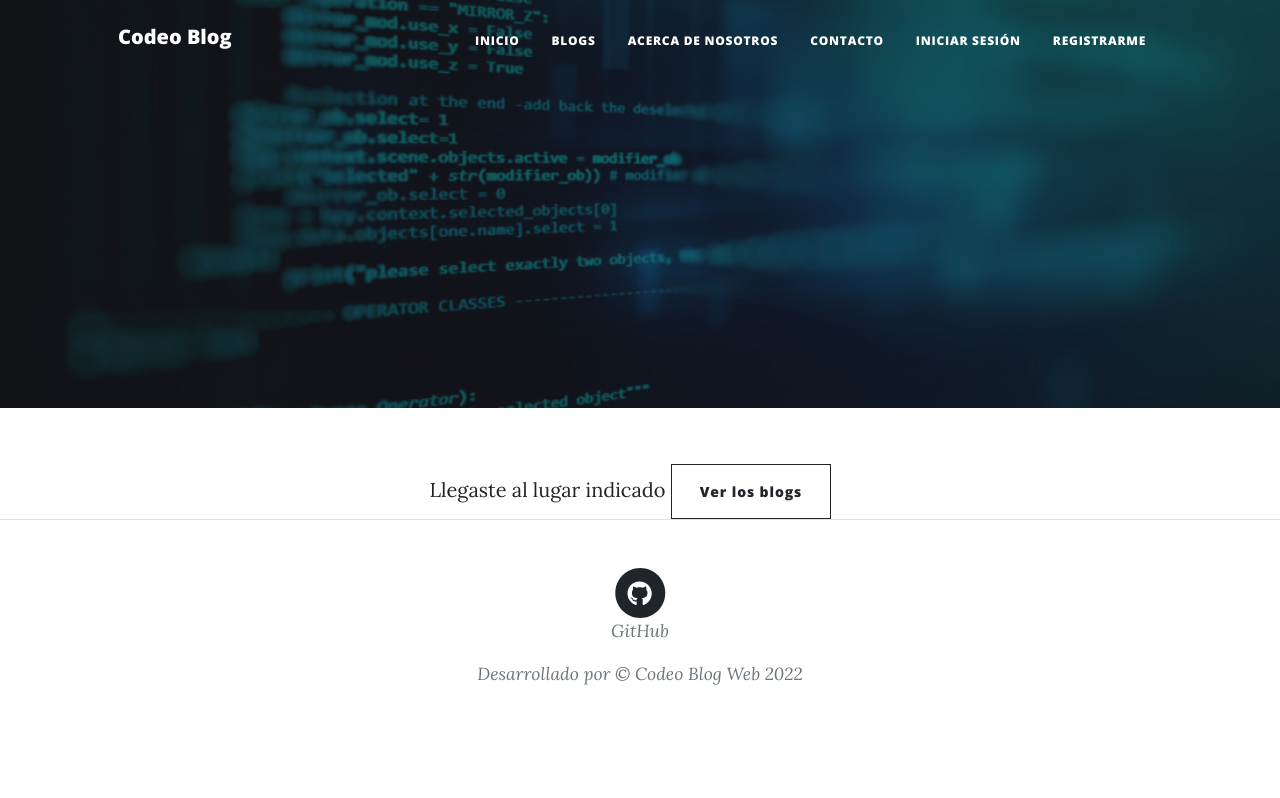
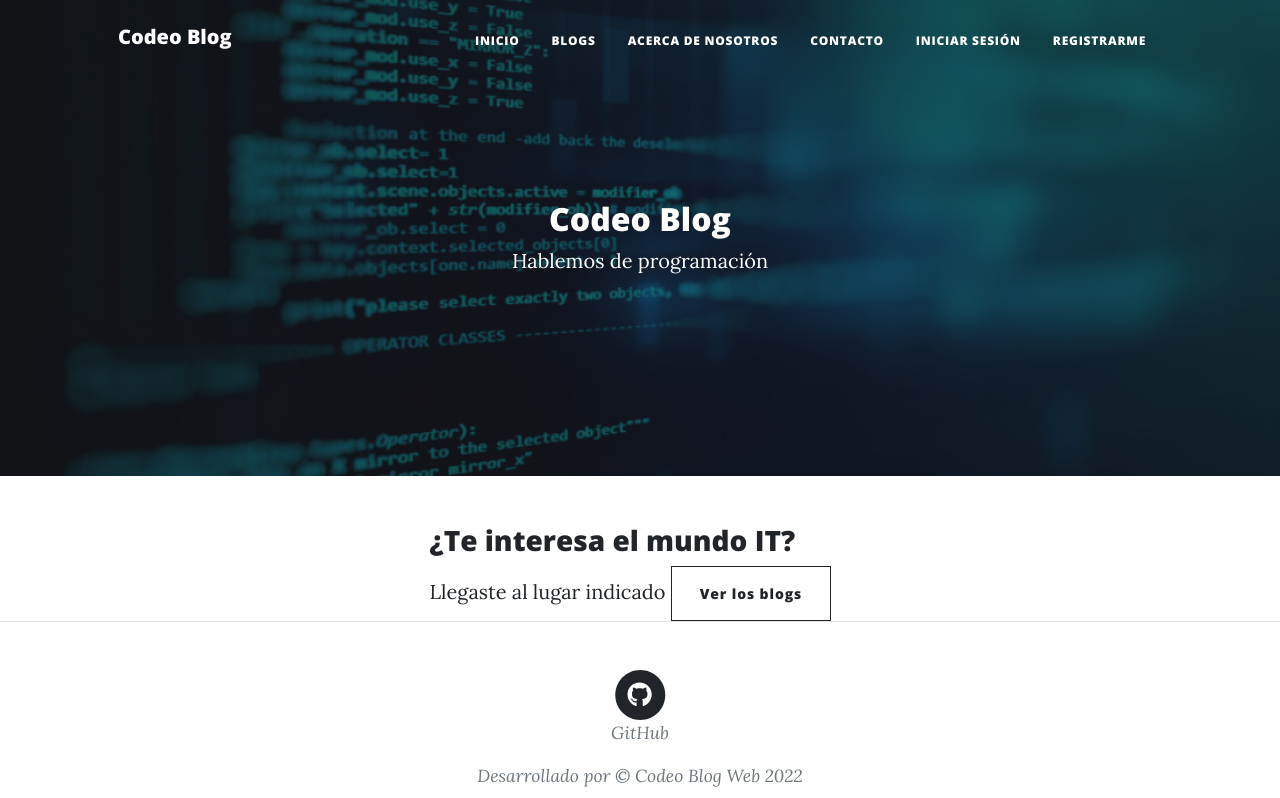
Before and after one commit to EzequielBosco/Proyecto_final_Coderhouse, a Django app: template blog/templates/blog/index.html in a window 1280 px wide. Shown: the top 798 px of the page. Before the commit the page ends 685 px from the top, so only its background shows below. Run offline with Django 4.2, Linux system fonts and the light colour scheme; the template is opened without the code that fills it, so the values that code supplies are empty; parts of the project's set-up code (start-up, migrations or seed data) failed here and were passed over; some libraries are stand-ins or nearby versions.

Commit message:
cambio index

```diff
--- a/blog/admin.py
+++ b/blog/admin.py
@@ -1,6 +1,5 @@
 from django.contrib import admin
-from blog.models import ConfigIndex, Contacto, Comentario
+from blog.models import Contacto, Comentario
 
-admin.site.register(ConfigIndex)
 admin.site.register(Contacto)
 admin.site.register(Comentario)
--- a/blog/models.py
+++ b/blog/models.py
@@ -1,9 +1,4 @@
 from django.db import models
-
-class ConfigIndex(models.Model):
-    titulo = models.CharField(max_length=20)
-    sub_titulo = models.CharField(max_length=30)
-    sub_titulo_1 = models.CharField(max_length=30)
 
 class Contacto(models.Model):
     nombre = models.CharField(max_length=20)
--- a/blog/templates/blog/error_404.html
+++ b/blog/templates/blog/error_404.html
@@ -9,7 +9,7 @@
                     <div class="col-md-10 col-lg-8 col-xl-7">
                         <div class="site-heading">
                             <h4>La página ingresada no existe</h4>
-                            <a href="{% url 'pagina-principal' %}">Volver al inicio</a>
+                            <a class="btn btn-outline-dark flex-shrink-0" href="{% url 'pagina-principal' %}">Volver al inicio</a>
                         </div>
                     </div>
                 </div>
--- a/blog/templates/blog/index.html
+++ b/blog/templates/blog/index.html
@@ -8,8 +8,8 @@
                 <div class="row gx-4 gx-lg-5 justify-content-center">
                     <div class="col-md-10 col-lg-8 col-xl-7">
                         <div class="site-heading">
-                            <h2>{{configindex.titulo}}</h2>
-                            <span>{{configindex.sub_titulo}}</span>
+                            <h2>Codeo Blog</h2>
+                            <span>Hablemos de programación</span>
                         </div>
                     </div>
                 </div>
@@ -21,7 +21,7 @@
                 <div class="col-md-10 col-lg-10 col-xl-5 ">
                     <!-- Post preview-->
                     <div class="post-preview">
-                            <h3 class="post-title">{{configindex.sub_titulo_1}}</h3>
+                            <h3 class="post-title">¿Te interesa el mundo IT?</h3>
                     </div>
                     Llegaste al lugar indicado <a class="btn btn-outline-dark flex-shrink-0" href="{% url 'index-blog' %}">Ver los blogs</a>
                 </div>
```
